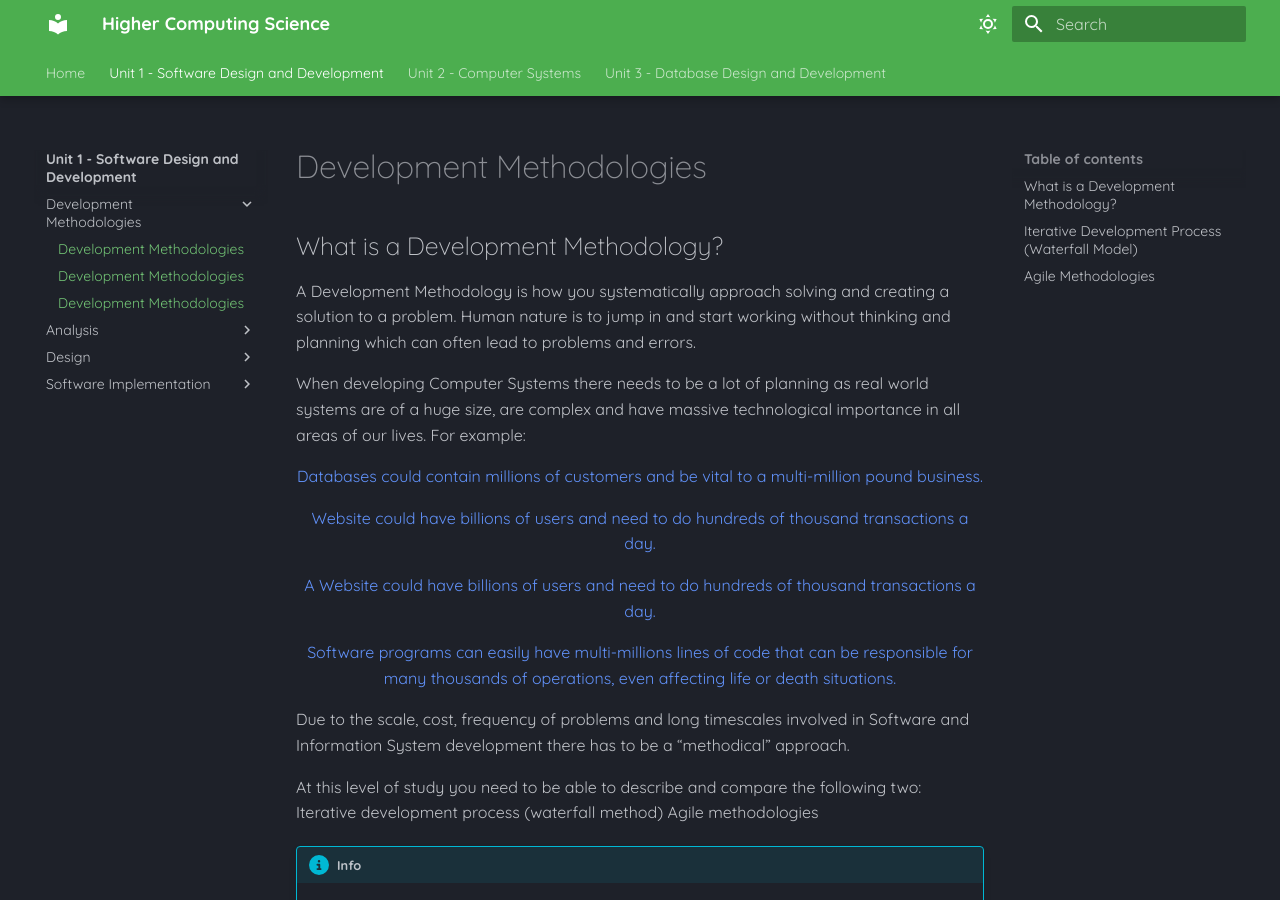
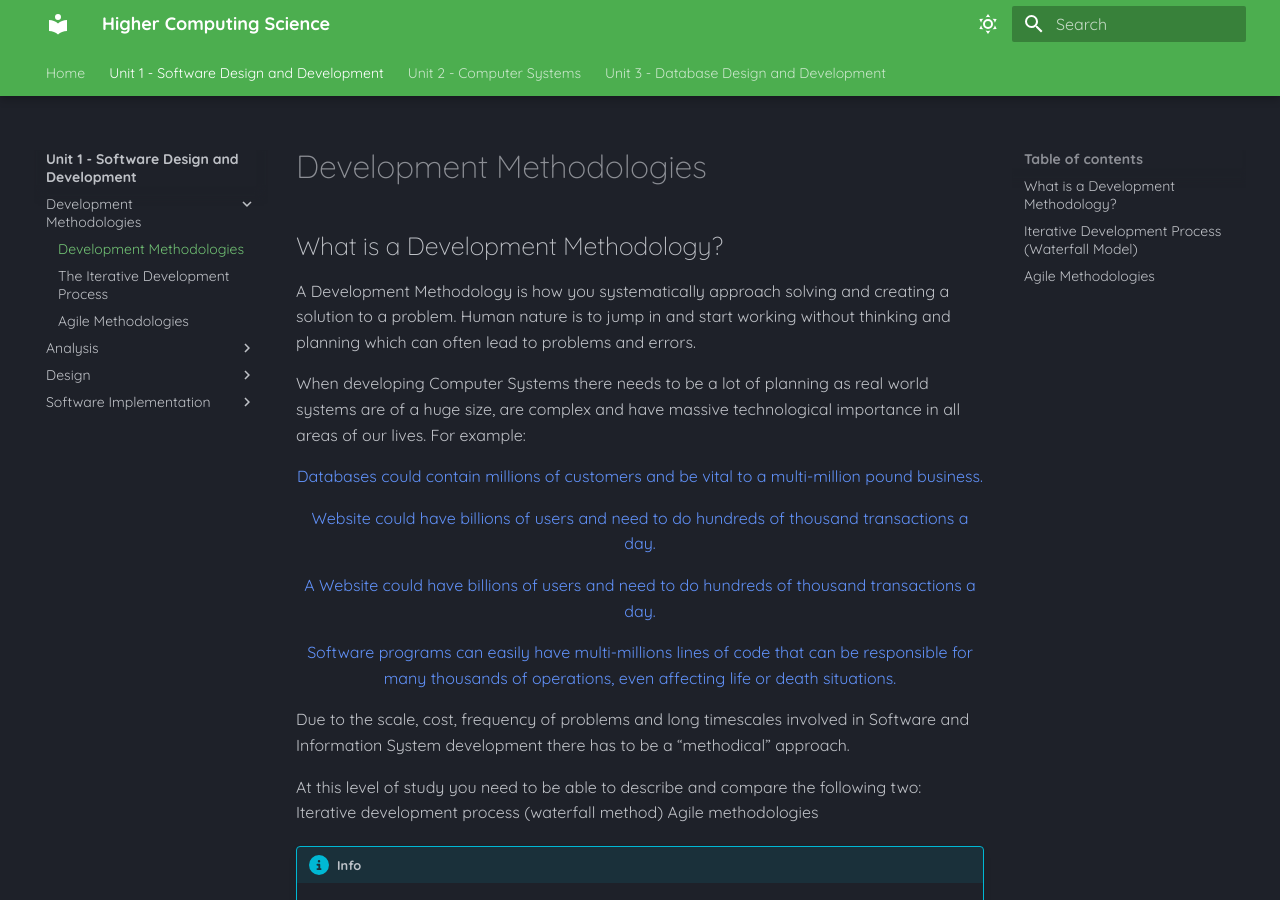
Before and after one commit to Mr-Wood-CS/Higher-Computing-Science-MD-Files, an MkDocs documentation site: the page built from docs/SDD/1.0-Development-Methodologies.md, in a window 1280 px wide and 900 px high. Built offline with MkDocs 1.6.1 and Material for MkDocs 9.7.7, drawn with Linux system fonts in a browser that asks for light colours.

Commit message:
Update mkdocs.yml

```diff
--- a/mkdocs.yml
+++ b/mkdocs.yml
@@ -5,8 +5,8 @@ nav:
       - SDD/index.md
       - Development Methodologies:
           - Development Methodologies: 'SDD/1.0-Development-Methodologies.md'
-          - Iterative Development Process: 'SDD/1.0-Development-Methodologies.md'
-          - Agile Methodologies: 'SDD/1.0-Development-Methodologies.md'
+          - The Iterative Development Process: 'SDD/1.1-The-Iterative-Development-Process.md'
+          - Agile Methodologies: 'SDD/1.2-Agile Methodologies.md'
       - Analysis:
           - Explanation: 'SDD/2.0-Analysis.md'
           - Functional Requirements: 'SDD/2.1-Functional-Requirements.md'
```
